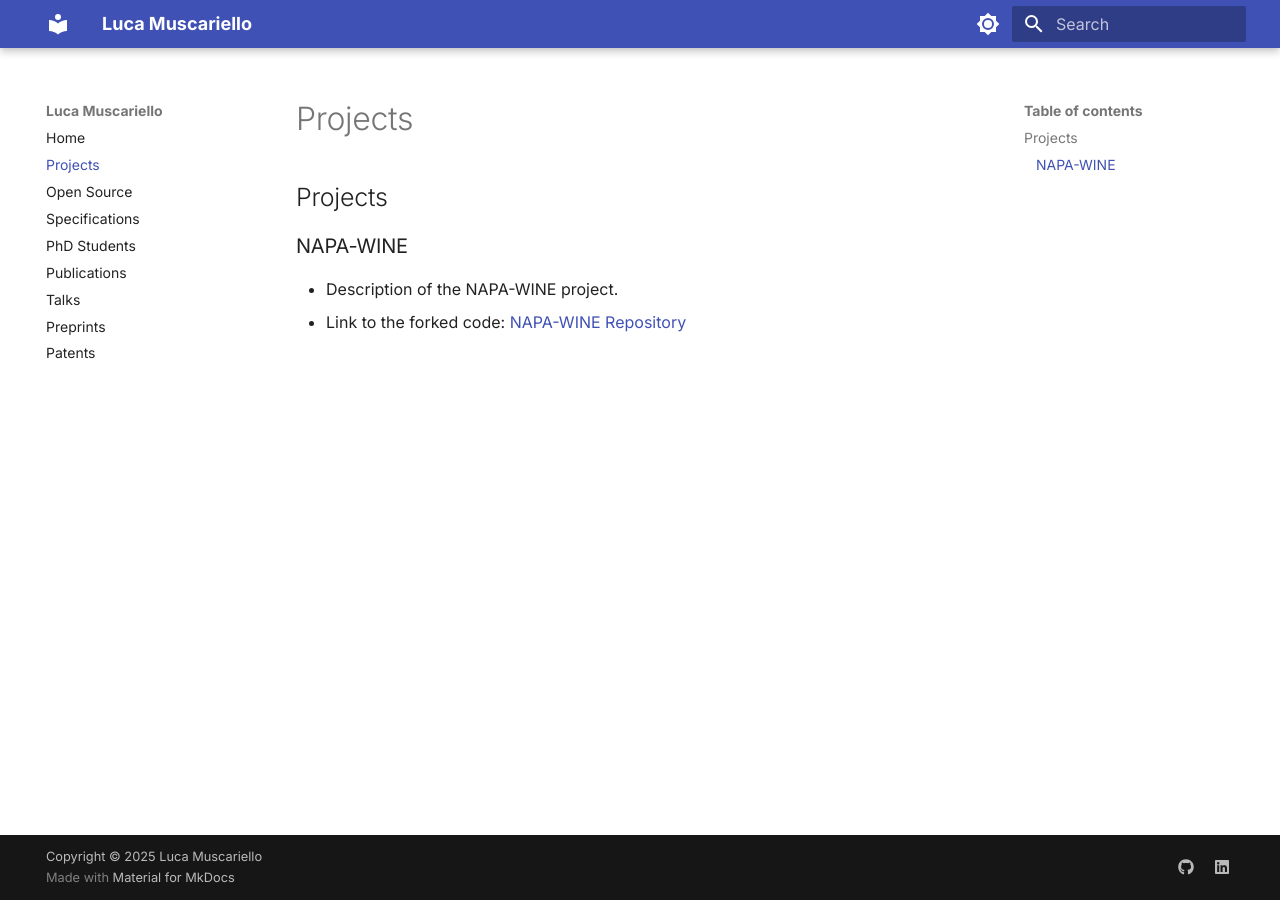
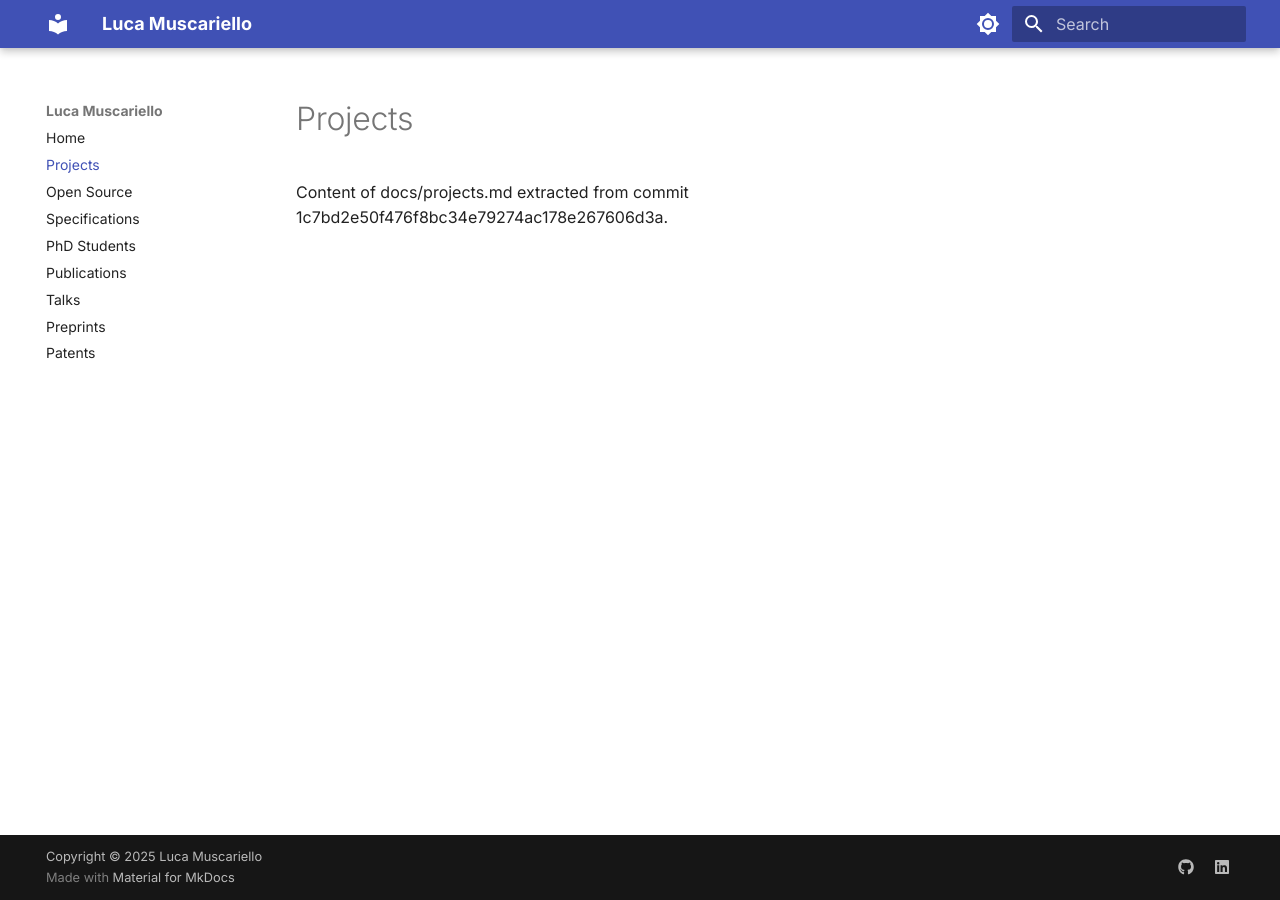
Before and after one commit to muscariello/muscariello.github.io, an MkDocs documentation site: the page built from docs/projects.md, in a window 1280 px wide. Built offline with MkDocs 1.6.1 and Material for MkDocs 9.7.7, drawn with Linux system fonts in a browser that asks for light colours.

```diff
--- a/docs/projects.md
+++ b/docs/projects.md
@@ -1,5 +1 @@
-## Projects
-
-### NAPA-WINE
-- Description of the NAPA-WINE project.
-- Link to the forked code: [NAPA-WINE Repository](https://github.com/muscariello/NAPA-BASELIBS)
+Content of docs/projects.md extracted from commit 1c7bd2e50f476f8bc34e79274ac178e267606d3a.
```
